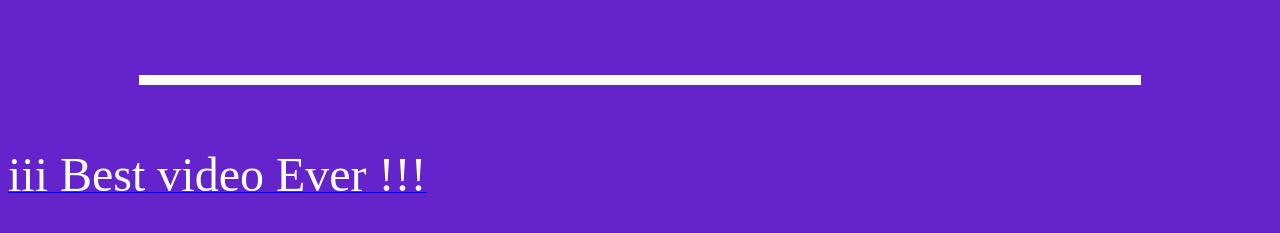
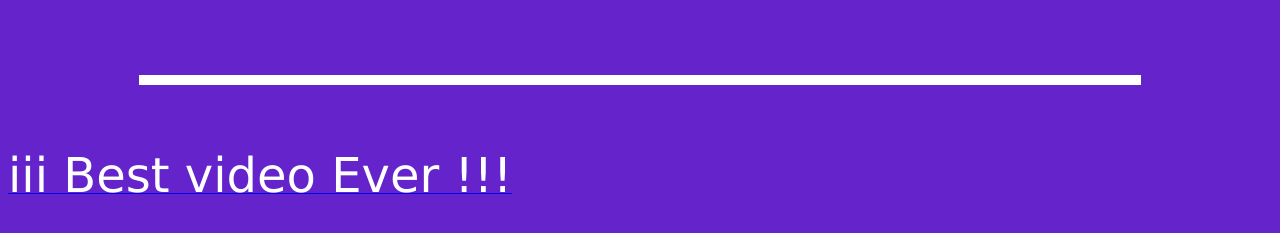
Before and after one commit to VascoAl00/my_website, a plain HTML site: page index.html in a window 1280 px wide. Shown: the part 155-388 px from the top of the page. Drawn offline with Linux system fonts and the light colour scheme.

Commit message:
Made it Funny and correct

```diff
--- a/index.html
+++ b/index.html
@@ -37,7 +37,7 @@
 
             <a href="https://youtu.be/dQw4w9WgXcQ">
 
-                <font face="Comic Sans" size="20" color="#FFFFFF"> iii Best video Ever !!! </font>
+                <font face="Verdana" size="20" color="#FFFFFF"> iii Best video Ever !!! </font>
 
             </a>
     </body>
```
